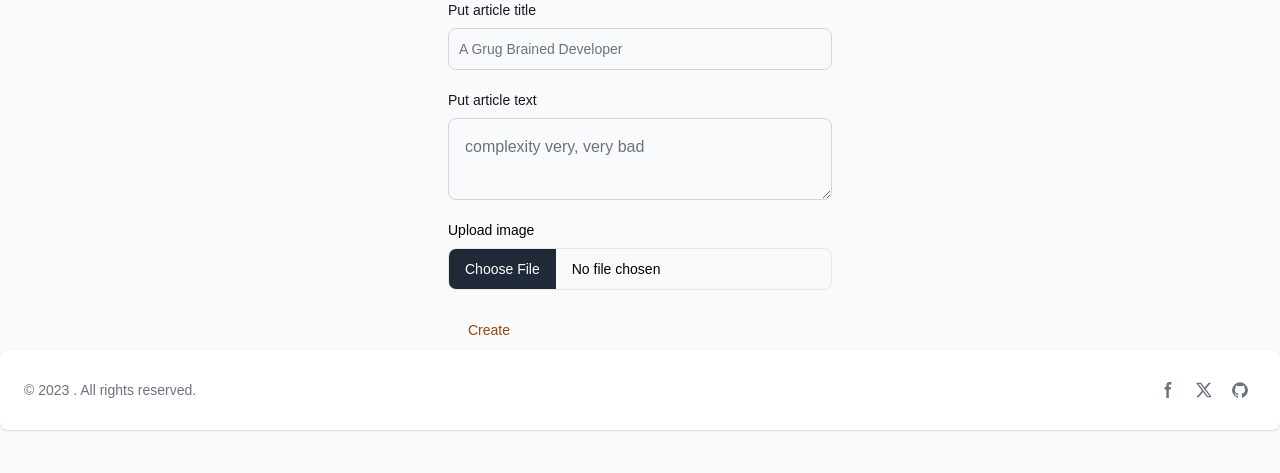
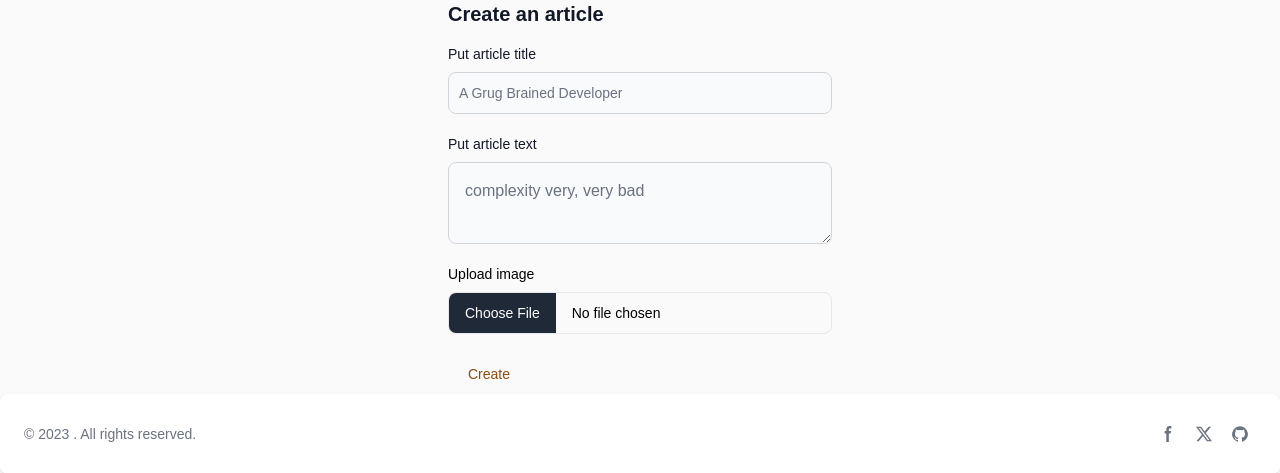
Before and after one commit to kylesinlynn/kylesinlynn.pythonanywhere.com, a Django app: template templates/blog/create.html in a window 1280 px wide. Shown: the part 96-569 px from the top of the page. Run offline with Django 5.2, Linux system fonts and the light colour scheme; the template is opened without the code that fills it: values that come from a table or form of the project are taken from there, others are empty; some libraries are stand-ins or nearby versions.

Commit message:
feat: add heading for article creation form

```diff
--- a/templates/blog/create.html
+++ b/templates/blog/create.html
@@ -4,6 +4,7 @@
     hx-post='{% url "blog:create" %}'
     class="max-w-sm mx-auto"
 >
+    <h2 class="mb-4 text-xl font-bold text-gray-900 dark:text-white">Create an article</h2>
     {% csrf_token %}
     <div class="mb-5">
         {% include "_form_errors.html" with form=form %}
```
